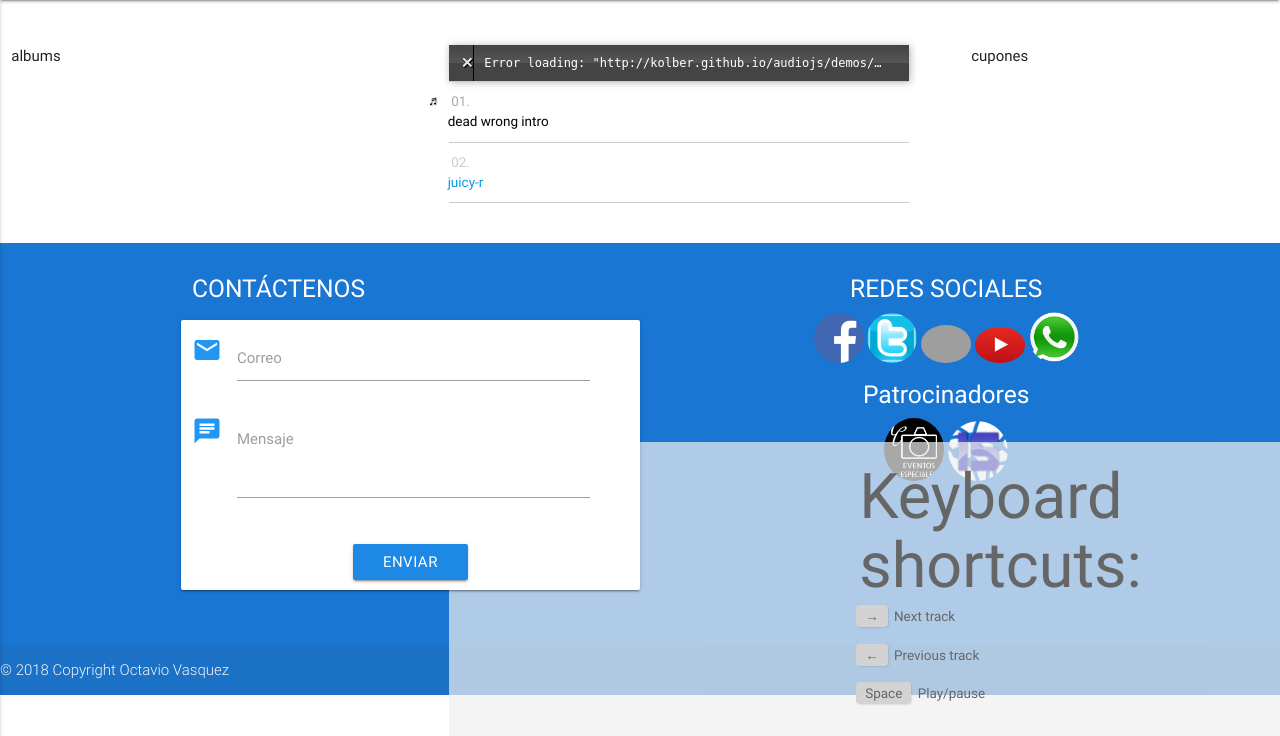
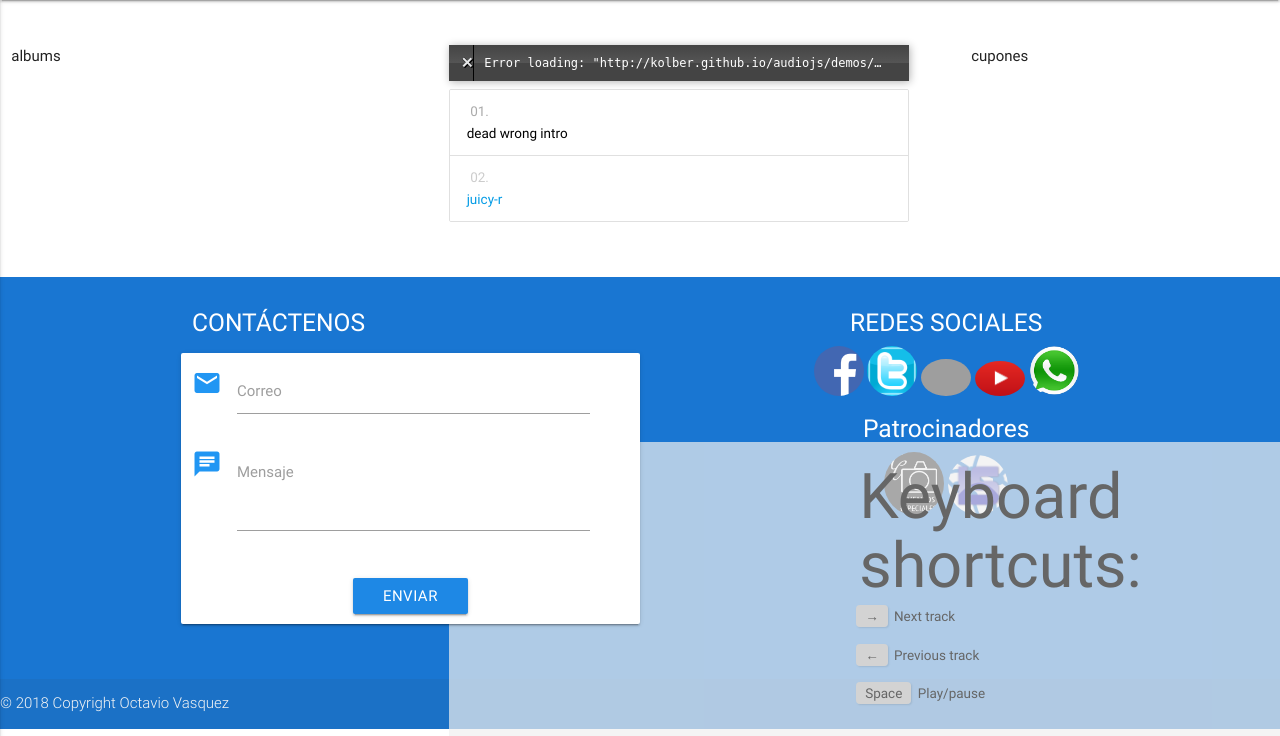
Before and after one commit to anonimyusdj/octaviomusic, a PHP site: the page made by index.php in a window 1280 px wide. Shown: the part 64-800 px from the top of the page. Run offline with PHP 8.4, Linux system fonts and the light colour scheme; some libraries are stand-ins or nearby versions; grey boxes are pictures that could not be loaded.

Commit message:
reproductor

```diff
--- a/view/home/reproductor.php
+++ b/view/home/reproductor.php
@@ -10,13 +10,12 @@
         <div class="row">
             <div class="col s12 m4">
               <div id="wrapper">
-          <audio preload></audio>
-          <ol>
-        <li><a href="#" data-src="http://kolber.github.io/audiojs/demos/mp3/01-dead-wrong-intro.mp3">dead wrong intro</a></li>
-        <li><a href="#" data-src="http://kolber.github.io/audiojs/demos/mp3/02-juicy-r.mp3">juicy-r</a></li>
-
-      </ol>
-    </div>
+                    <audio preload></audio>
+                    <ol class="collection">
+                        <li class="collection-item"><a href="#" data-src="http://kolber.github.io/audiojs/demos/mp3/01-dead-wrong-intro.mp3">dead wrong intro</a></li>
+                        <li class="collection-item"><a href="#" data-src="http://kolber.github.io/audiojs/demos/mp3/02-juicy-r.mp3">juicy-r</a></li>
+                    </ol>
+              </div>
     <div id="shortcuts">
       <div>
         <h1>Keyboard shortcuts:</h1>
```
